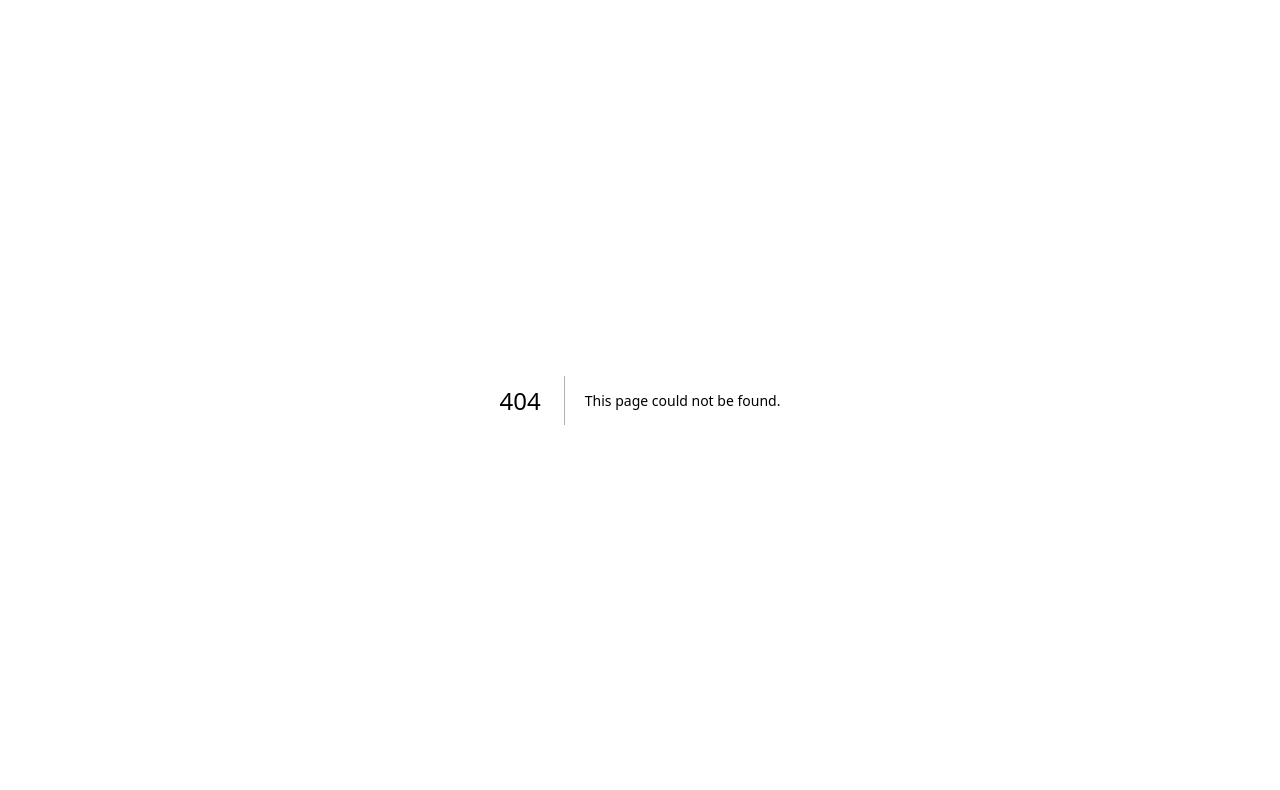
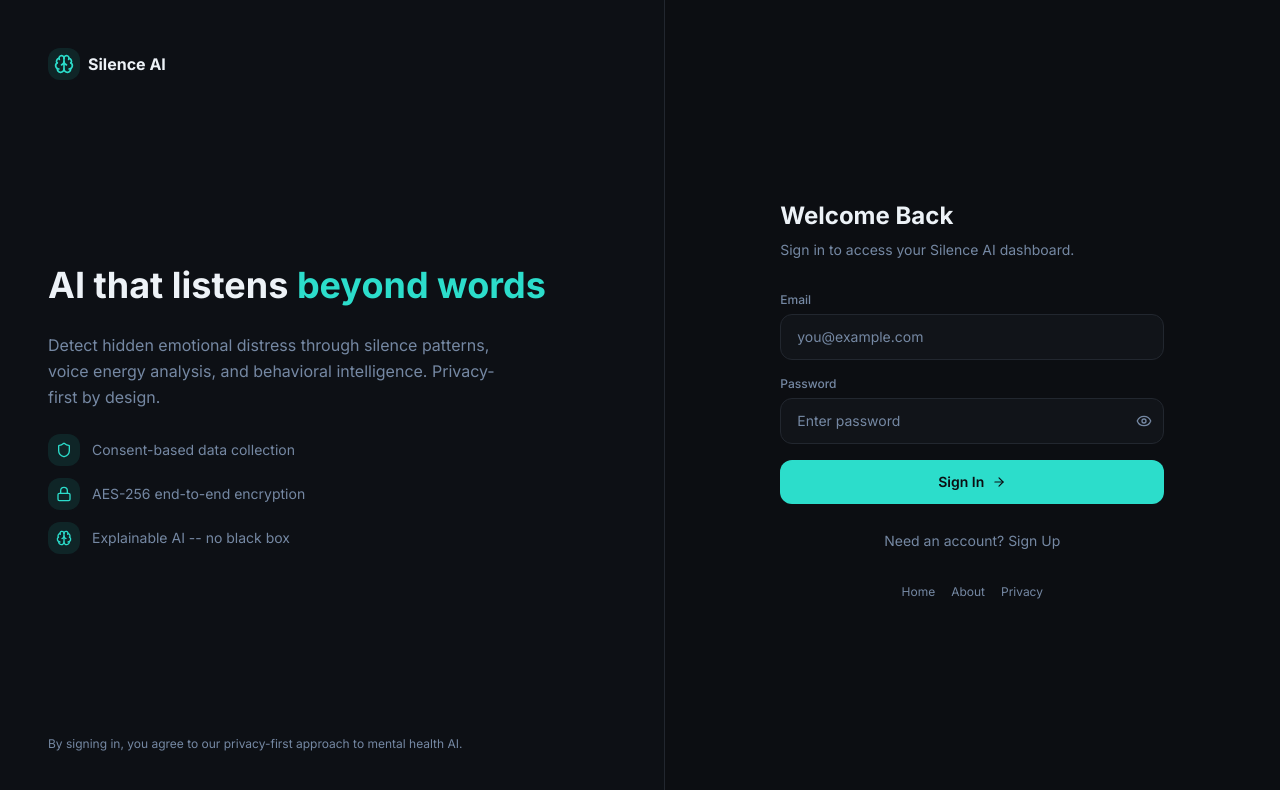
Before and after one commit to ArpitSinghal439/AI-Voice-Behavior-Analysis-System, a Next.js app: page /login in a window 1280 px wide. Before the commit this address had no page. Shown: the top 790 px of the page. Built offline with nearby package versions, Linux system fonts and the light colour scheme.

Commit message:
Add login page

```diff
--- /dev/null
+++ b/app/login/page.tsx
@@ -0,0 +1,184 @@
+"use client"
+
+import { useState } from "react"
+import Link from "next/link"
+import { useRouter } from "next/navigation"
+import { Brain, Eye, EyeOff, ArrowRight, Shield, Lock } from "lucide-react"
+
+export default function LoginPage() {
+  const [isSignUp, setIsSignUp] = useState(false)
+  const [showPassword, setShowPassword] = useState(false)
+  const [email, setEmail] = useState("")
+  const [password, setPassword] = useState("")
+  const [consent, setConsent] = useState(false)
+  const router = useRouter()
+
+  function handleSubmit(e: React.FormEvent) {
+    e.preventDefault()
+    router.push("/dashboard")
+  }
+
+  return (
+    <div className="flex min-h-screen bg-background">
+      {/* Left Side - Branding */}
+      <div className="hidden flex-1 flex-col justify-between border-r border-border bg-card/30 p-12 lg:flex">
+        <Link href="/" className="flex items-center gap-2">
+          <div className="flex h-8 w-8 items-center justify-center rounded-lg bg-primary/10">
+            <Brain className="h-5 w-5 text-primary" />
+          </div>
+          <span className="text-base font-bold text-foreground">Silence AI</span>
+        </Link>
+
+        <div className="flex flex-col gap-6">
+          <h1 className="text-balance text-4xl font-bold leading-tight text-foreground">
+            AI that listens{" "}
+            <span className="text-primary">beyond words</span>
+          </h1>
+          <p className="max-w-md text-base leading-relaxed text-muted-foreground">
+            Detect hidden emotional distress through silence patterns, voice energy analysis, and
+            behavioral intelligence. Privacy-first by design.
+          </p>
+          <div className="flex flex-col gap-3">
+            {[
+              { icon: Shield, text: "Consent-based data collection" },
+              { icon: Lock, text: "AES-256 end-to-end encryption" },
+              { icon: Brain, text: "Explainable AI -- no black box" },
+            ].map((item) => (
+              <div key={item.text} className="flex items-center gap-3">
+                <div className="flex h-8 w-8 items-center justify-center rounded-lg bg-primary/10">
+                  <item.icon className="h-4 w-4 text-primary" />
+                </div>
+                <span className="text-sm text-muted-foreground">{item.text}</span>
+              </div>
+            ))}
+          </div>
+        </div>
+
+        <p className="text-xs text-muted-foreground">
+          By signing in, you agree to our privacy-first approach to mental health AI.
+        </p>
+      </div>
+
+      {/* Right Side - Form */}
+      <div className="flex flex-1 flex-col items-center justify-center px-6 py-12">
+        <div className="w-full max-w-sm">
+          {/* Mobile Logo */}
+          <div className="mb-8 flex items-center justify-center gap-2 lg:hidden">
+            <div className="flex h-8 w-8 items-center justify-center rounded-lg bg-primary/10">
+              <Brain className="h-5 w-5 text-primary" />
+            </div>
+            <span className="text-base font-bold text-foreground">Silence AI</span>
+          </div>
+
+          <div className="mb-8 flex flex-col gap-2 text-center lg:text-left">
+            <h2 className="text-2xl font-bold text-foreground">
+              {isSignUp ? "Create Account" : "Welcome Back"}
+            </h2>
+            <p className="text-sm text-muted-foreground">
+              {isSignUp
+                ? "Join Silence AI to start monitoring behavioral patterns."
+                : "Sign in to access your Silence AI dashboard."}
+            </p>
+          </div>
+
+          <form onSubmit={handleSubmit} className="flex flex-col gap-4">
+            {isSignUp && (
+              <div className="flex flex-col gap-1.5">
+                <label htmlFor="name" className="text-xs font-medium text-muted-foreground">
+                  Full Name
+                </label>
+                <input
+                  id="name"
+                  type="text"
+                  placeholder="Your name"
+                  className="rounded-xl border border-border bg-secondary/30 px-4 py-3 text-sm text-foreground placeholder:text-muted-foreground focus:border-primary/50 focus:outline-none focus:ring-1 focus:ring-primary/30"
+                />
+              </div>
+            )}
+
+            <div className="flex flex-col gap-1.5">
+              <label htmlFor="email" className="text-xs font-medium text-muted-foreground">
+                Email
+              </label>
+              <input
+                id="email"
+                type="email"
+                value={email}
+                onChange={(e) => setEmail(e.target.value)}
+                placeholder="you@example.com"
+                className="rounded-xl border border-border bg-secondary/30 px-4 py-3 text-sm text-foreground placeholder:text-muted-foreground focus:border-primary/50 focus:outline-none focus:ring-1 focus:ring-primary/30"
+              />
+            </div>
+
+            <div className="flex flex-col gap-1.5">
+              <label htmlFor="password" className="text-xs font-medium text-muted-foreground">
+                Password
+              </label>
+              <div className="relative">
+                <input
+                  id="password"
+                  type={showPassword ? "text" : "password"}
+                  value={password}
+                  onChange={(e) => setPassword(e.target.value)}
+                  placeholder="Enter password"
+                  className="w-full rounded-xl border border-border bg-secondary/30 px-4 py-3 pr-10 text-sm text-foreground placeholder:text-muted-foreground focus:border-primary/50 focus:outline-none focus:ring-1 focus:ring-primary/30"
+                />
+                <button
+                  type="button"
+                  onClick={() => setShowPassword(!showPassword)}
+                  className="absolute right-3 top-1/2 -translate-y-1/2 text-muted-foreground hover:text-foreground"
+                  aria-label={showPassword ? "Hide password" : "Show password"}
+                >
+                  {showPassword ? <EyeOff className="h-4 w-4" /> : <Eye className="h-4 w-4" />}
+                </button>
+              </div>
+            </div>
+
+            {isSignUp && (
+              <label className="flex items-start gap-3 rounded-xl border border-primary/20 bg-primary/5 p-4 cursor-pointer">
+                <input
+                  type="checkbox"
+                  checked={consent}
+                  onChange={(e) => setConsent(e.target.checked)}
+                  className="mt-0.5 h-4 w-4 accent-primary"
+                />
+                <div className="flex flex-col gap-0.5">
+                  <span className="text-xs font-medium text-foreground">
+                    I consent to data usage
+                  </span>
+                  <span className="text-[10px] leading-relaxed text-muted-foreground">
+                    I understand that my voice data will be analyzed by AI for behavioral pattern
+                    detection. I can revoke consent at any time.
+                  </span>
+                </div>
+              </label>
+            )}
+
+            <button
+              type="submit"
+              className="flex items-center justify-center gap-2 rounded-xl bg-primary px-6 py-3 text-sm font-semibold text-primary-foreground transition-colors hover:bg-primary/90"
+            >
+              {isSignUp ? "Create Account" : "Sign In"}
+              <ArrowRight className="h-3.5 w-3.5" />
+            </button>
+          </form>
+
+          <div className="mt-6 text-center">
+            <button
+              onClick={() => setIsSignUp(!isSignUp)}
+              className="text-sm text-muted-foreground transition-colors hover:text-primary"
+            >
+              {isSignUp ? "Already have an account? Sign In" : "Need an account? Sign Up"}
+            </button>
+          </div>
+
+          <div className="mt-8 flex justify-center gap-4">
+            <Link href="/" className="text-xs text-muted-foreground transition-colors hover:text-foreground">Home</Link>
+            <Link href="/about" className="text-xs text-muted-foreground transition-colors hover:text-foreground">About</Link>
+            <Link href="/privacy" className="text-xs text-muted-foreground transition-colors hover:text-foreground">Privacy</Link>
+          </div>
+        </div>
+      </div>
+    </div>
+  )
+}
```
